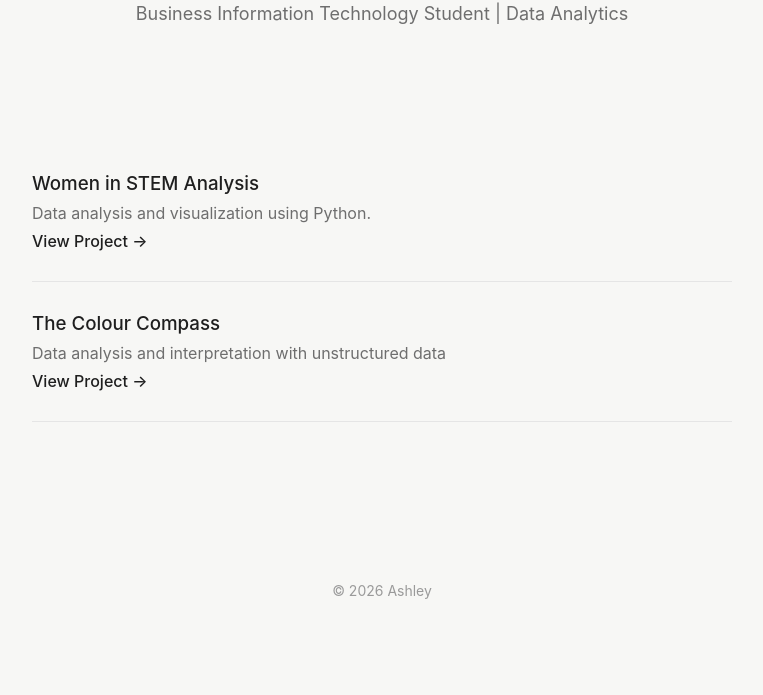
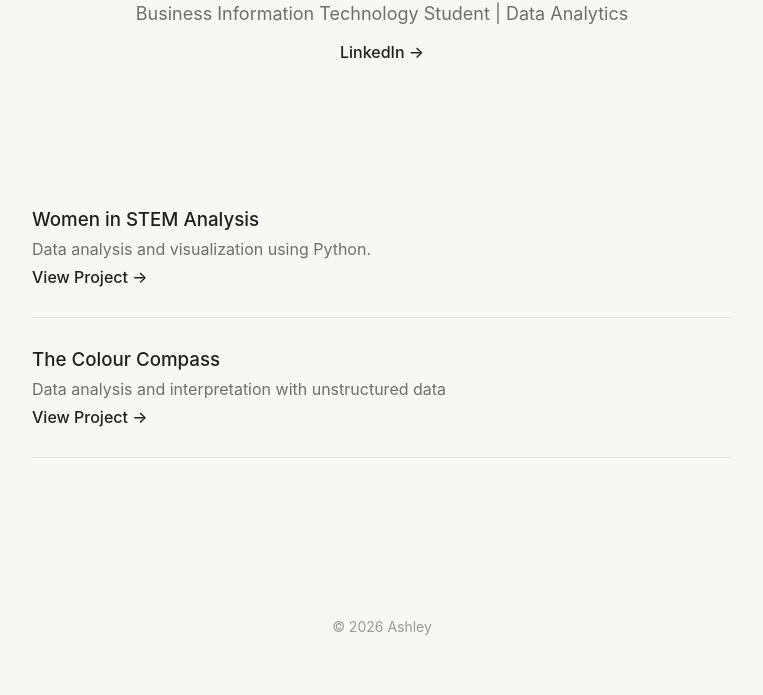
Before and after one commit to ashleyhigashitani10/ashleyhigashitani10.github.io, a plain HTML site: page index.html in a window 1280 px wide. Shown: the part 226-921 px from the top of the page, without its empty margins (258-1021 px from the left). Before the commit the page ends 885 px from the top, so only its background shows below. Drawn offline with Linux system fonts and the light colour scheme.

Commit message:
Update index.html

```diff
--- a/index.html
+++ b/index.html
@@ -78,6 +78,11 @@
 <header>
     <h1>Ashley Higashitani</h1>
     <p class="subtitle">Business Information Technology Student | Data Analytics</p>
+     <p>
+        <a href="https://linkedin.com/in/YOUR-LINK" target="_blank">
+            LinkedIn →
+        </a>
+    </p>
 </header>
 
 <section>
```
